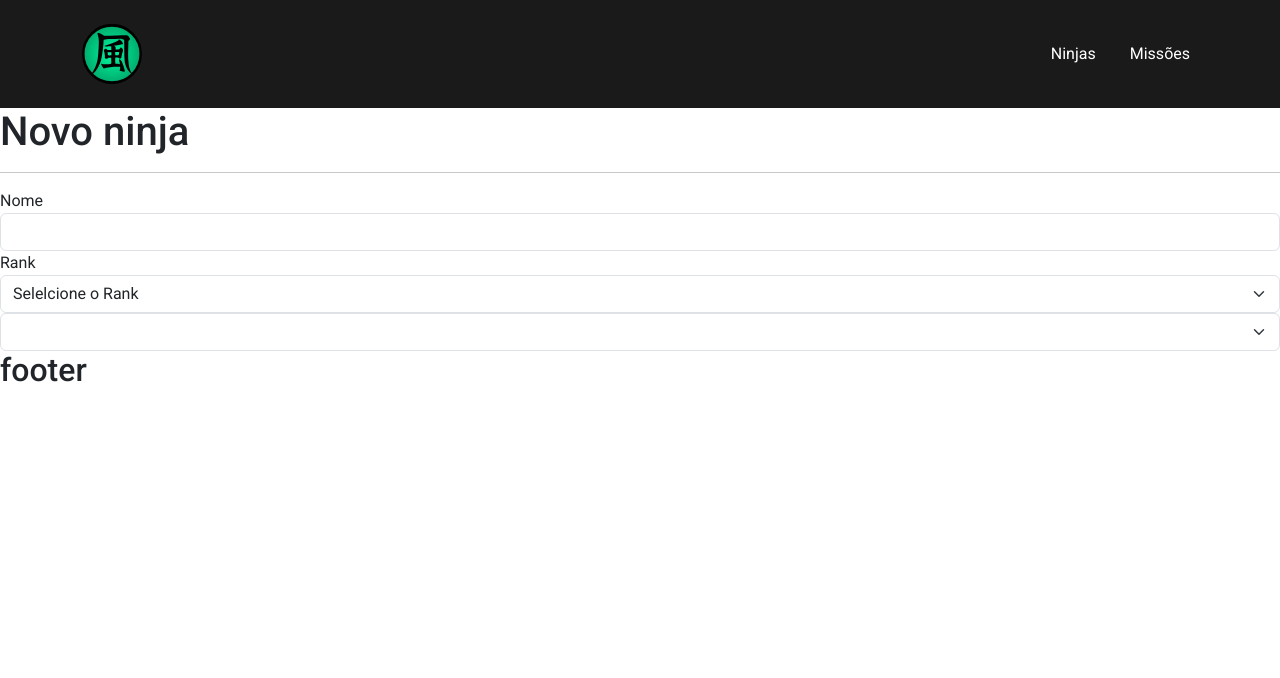
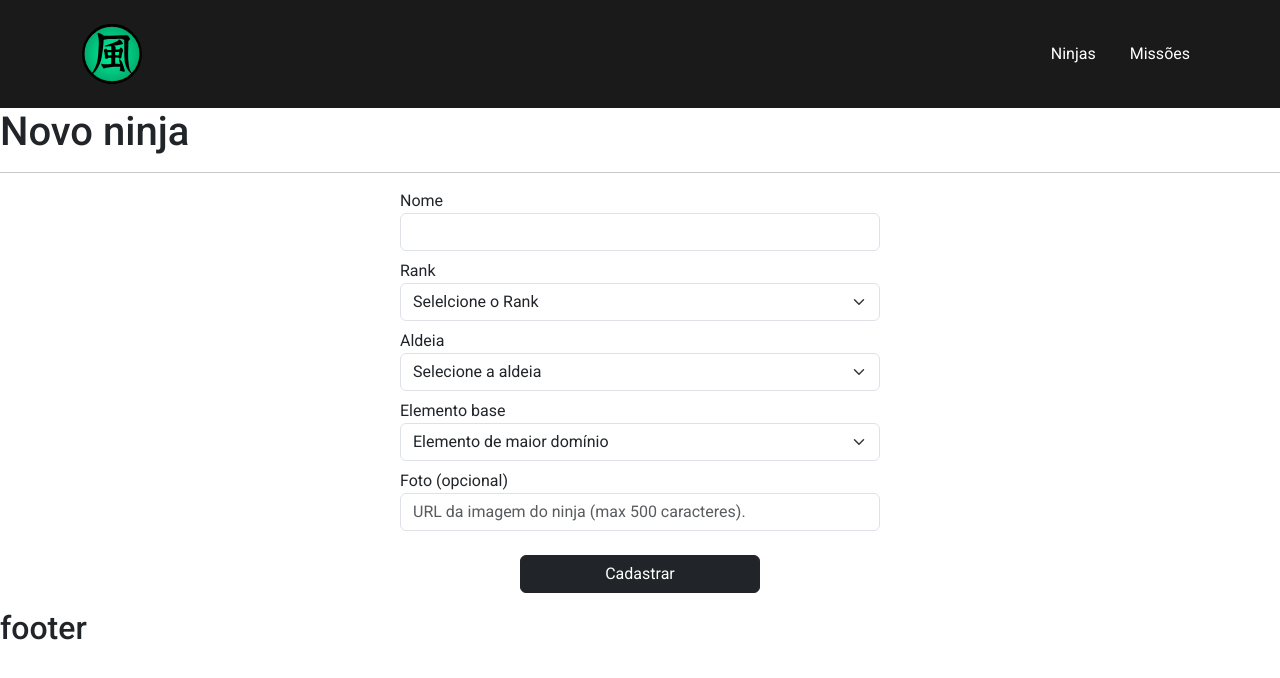
Before and after one commit to AdrielMarx/Aldeia-front, a React (Vite) app in the folder Aldeia/: page /ninjas/novo in a window 1280 px wide. Shown: the top 678 px of the page. Built offline with nearby package versions, Linux system fonts and the light colour scheme.

Commit message:
:bug: implementação de formulário para cadastro de novos ninjas

```diff
--- a/Aldeia/src/pages/NovoNinja.jsx
+++ b/Aldeia/src/pages/NovoNinja.jsx
@@ -1,67 +1,132 @@
-import { useForm } from "react-hook-form"
-import { useNavigate } from "react-router-dom"
-import { addNinja } from "../api/ninjas"
-import toast from "react-hot-toast"
+import { useForm } from "react-hook-form";
+import { useNavigate } from "react-router-dom";
+import { addNinja } from "../api/ninjas";
+import toast from "react-hot-toast";
+import "../styles/NovoNinja.css";
+import { Button } from "react-bootstrap";
 
-
-function NovoNinja () {
+function NovoNinja() {
   const {
     register,
     handleSubmit,
     formState: { errors },
-  } = useForm()
+  } = useForm();
 
-  const navigate = useNavigate()
+  const navigate = useNavigate();
 
   function salvarNinja(data) {
-    addNinja(data).then((res) => {
-      toast.success(resposta.message)
-      navigate("/ninjas")
-    }).catch((err) => {
-      toast.error(err.response.data.message)
+
+    if (data.imgURL === "") data.imgURL = null
+
+    addNinja(data)
+      .then((res) => {
+        console.log("certo")
+        toast.success(res.message);
+        navigate("/ninjas");
       })
+      .catch((err) => {
+        toast.error(err.response.data.message);
+      });
   }
   return (
     <main>
       <h1>Novo ninja</h1>
       <hr />
+      <div className="novoNinja">
+        <form onSubmit={handleSubmit(salvarNinja)} className="formNinja">
         <div>
           <label htmlFor="nome">Nome</label>
           <input
             type="text"
             id="nome"
             className="form-control"
-        {...register("nome", { required: true, maxLength: 200 })} />
+            {...register("nome", { required: true, maxLength: 200 })}
+          />
           {errors.nome && (
-          <small className="text-danger">O nome é inválido!</small>
+            <small className="text-danger">Nome inválido</small>
           )}
         </div>
         <div>
           <label htmlFor="rank">Rank</label>
-        <select name="rank" id="rank" className="form-select"
-        {...register("rank", { required: true, valueAsNumber: true })}>
-          <option value="" selected disabled>Selelcione o Rank</option>
+          <select
+            name="rank"
+            id="rank"
+            className="form-select"
+            {...register("rank", { required: true })}
+          >
+            <option value="" selected disabled>
+              Selelcione o Rank
+            </option>
             <option value="genin">Genin</option>
             <option value="chunnin">Chunnin</option>
             <option value="pJonnin">Primeiro Jonnin</option>
             <option value="sJonnin">Segundo Jonnin</option>
             <option value="anbu">ANBU</option>
-          <option value="sannin" >Sannin</option>
+            <option value="sannin">Sannin</option>
           </select>
-        <select name="aldeia" id="aldeia"
+          {errors.rank && (
+              <small className="text-danger">O rank é obrigatório</small>
+            )}
+        </div>
+        <div>
+          <label htmlFor="aldeia">Aldeia</label>
+          <select
+            name="aldeia"
+            id="aldeia"
             className="form-select"
-        {...register("rank", { required: true, valueAsNumber: true })}>
+            {...register("aldeia", { required: true })}
+          >
+            <option value="" selected disabled>
+              Selecione a aldeia
+            </option>
             <option value="folha">Aldeia da folha</option>
             <option value="areia">Aldeia da areia</option>
-          <option value="folha">Aldeia da folha</option>
             <option value="rocha">Aldeia da rocha</option>
             <option value="nevoa">Aldeia da nevoa</option>
             <option value="chuva">Aldeia da chuva</option>
             <option value="outros">Outra</option>
           </select>
+          {errors.aldeia && (
+            <small className="text-danger">A aldeia é obrigatória</small>
+          )}
+        </div>
+        <div>
+          <label htmlFor="elemento">Elemento base</label>
+          <select
+            name="elemento"
+            id="elemento"
+            className="form-select"
+            {...register("elemento", { required: true })}
+          >
+            <option value="" selected disabled>
+              Elemento de maior domínio
+            </option>
+            <option value="vento">Vento</option>
+            <option value="fogo">Fogo</option>
+            <option value="terra">Terra</option>
+            <option value="agua">Água</option>
+            <option value="relampago">Relâmpago</option>
+          </select>
+          {errors.elemento && (
+            <small className="text-danger">O elemento é obrigatório</small>
+          )}
+        </div>
+        <div>
+          <label htmlFor="imgURL">Foto (opcional)</label>
+          <input type="text"
+          id="imgURL"
+          className="form-control"
+          placeholder="URL da imagem do ninja (max 500 caracteres)."
+          {...register("imgURL", { required: false, maxLength: 500 })} />
+        </div>
+        <div className="botaoNinja">
+          <Button variant="dark" type="submit" className="botao">Cadastrar</Button>
+        </div>
+
+      </form>
       </div>
     </main>
-  )
+  );
 }
 
-export default NovoNinja
+export default NovoNinja;
--- /dev/null
+++ b/Aldeia/src/styles/NovoNinja.css
@@ -0,0 +1,23 @@
+.formNinja {
+  display: flex;
+  flex-direction: column;
+  justify-content: center;
+  width: 480px;
+  gap: 8px;
+}
+
+.novoNinja {
+  display: flex;
+  justify-content: center;
+  width: 100%;
+}
+
+.botaoNinja {
+  display: flex;
+  justify-content: center;
+}
+
+.botao {
+  width: 240px;
+  margin: 16px;
+}
```
Lines whose indentation alone changed are shown as unchanged.
